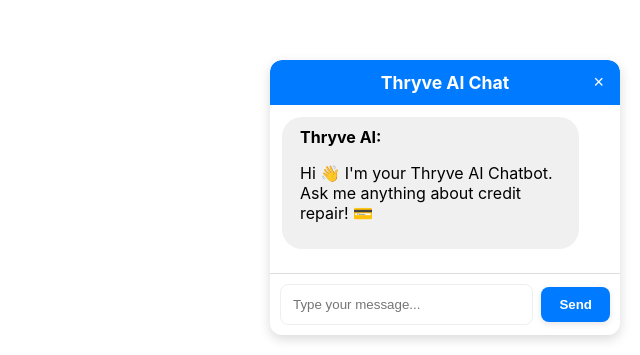
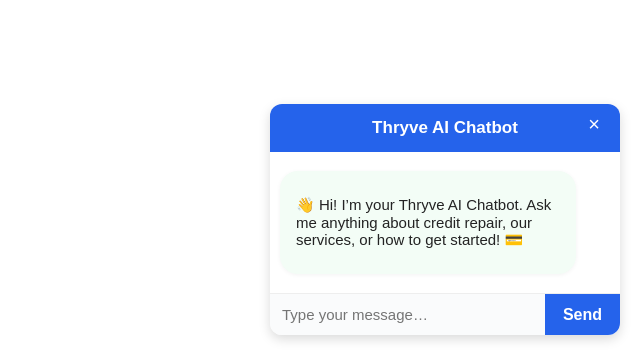
Before and after one commit to KINGjared88/newthryve, a Next.js app: page / in a window 1280 px wide. Shown: the part 445-800 px from the top of the page, without its empty margins (640-1280 px from the left). Built offline with nearby package versions, Linux system fonts and the light colour scheme.

Commit message:
Update index.js

```diff
--- a/pages/index.js
+++ b/pages/index.js
@@ -1,290 +1,213 @@
+// pages/index.js
 import React, { useState, useRef, useEffect } from "react";
 import ReactMarkdown from "react-markdown";
 
-const ChatbotWidget = () => {
-    const [open, setOpen] = useState(true);
+export default function Home() {
     const [messages, setMessages] = useState([
         {
-            role: 'assistant',
-            content: "Hi 👋 I'm your Thryve AI Chatbot. Ask me anything about credit repair! 💳",
-        },
+            role: "assistant",
+            content: "👋 Hi! I’m your Thryve AI Chatbot. Ask me anything about credit repair, our services, or how to get started! 💳"
+        }
     ]);
-    const [input, setInput] = useState('');
+    const [input, setInput] = useState("");
+    const [open, setOpen] = useState(true);
     const [loading, setLoading] = useState(false);
     const bottomRef = useRef(null);
-    const [userMessageCount, setUserMessageCount] = useState(0); // Counter for user messages
-
-    // State for lead capture form
-    const [name, setName] = useState('');
-    const [email, setEmail] = useState('');
-    const [phone, setPhone] = useState('');
-    const [collectingInfo, setCollectingInfo] = useState(false);
-    const [infoCollected, setInfoCollected] = useState(false);
-
-    const toggleChat = () => setOpen(!open);
 
     useEffect(() => {
-        bottomRef.current?.scrollIntoView({ behavior: 'smooth' });
-    }, [messages]);
+        if (bottomRef.current) {
+            bottomRef.current.scrollIntoView({ behavior: "smooth" });
+        }
+    }, [messages, open]);
 
     const sendMessage = async () => {
         if (!input.trim() || loading) return;
-
-        const userMessage = { role: 'user', content: input };
-        const newMessages = [...messages, userMessage];
+        const newMessages = [...messages, { role: "user", content: input }];
         setMessages(newMessages);
-        setInput('');
+        setInput("");
         setLoading(true);
-        setUserMessageCount(userMessageCount + 1); // Increment user message count
-
         try {
-            const response = await fetch('/api/chat', {
-                method: 'POST',
-                headers: {
-                    'Content-Type': 'application/json',
-                },
-                body: JSON.stringify({ messages: newMessages }),
+            const res = await fetch("/api/chat", {
+                method: "POST",
+                headers: { "Content-Type": "application/json" },
+                body: JSON.stringify({ messages: newMessages })
             });
-
-            if (!response.ok) {
-                setMessages(prevMessages => [
-                    ...prevMessages,
-                    {
-                        role: 'error',
-                        content: "Sorry, I encountered an error while processing your request.",
-                    },
-                ]);
-            } else {
-                const data = await response.json();
+            const data = await res.json();
+            setMessages([...newMessages, { role: "assistant", content: data.reply || "Sorry, I didn't catch that. Try again?" }]);
+        } catch (error) {
             setMessages([
                 ...newMessages,
-                    { role: 'assistant', content: data.reply || "Sorry, I didn't catch that. Can you try again?" },
+                { role: "assistant", content: "⚠️ Error contacting server. Please try again." }
             ]);
         }
-        } catch (error) {
-            console.error("Chatbot Error:", error);
-            setMessages(prevMessages => [
-                ...prevMessages,
-                {
-                    role: 'error',
-                    content: "Sorry, I encountered an error while processing your request.",
-                },
-            ]);
-        } finally {
         setLoading(false);
-        }
-
-        // Start collecting info after 2 user messages (adjust as needed)
-        if (userMessageCount >= 2 && !collectingInfo && !infoCollected) {
-            setCollectingInfo(true);
-            setMessages(prevMessages => [
-                ...prevMessages,
-                {
-                    role: 'assistant',
-                    content: "Unlock the secrets to disputing hard inquiries! Get our free guide: 'The Easy & Fast Way to Delete Inquiries' by providing your name and email below.",
-                },
-            ]);
-        }
-    };
-
-    const handleInfoSubmit = async () => {
-        if (!name || !email) {
-            alert('Please provide your name and email.');
-            return;
-        }
-
-        setMessages(prevMessages => [
-            ...prevMessages,
-            {
-                role: 'assistant',
-                content: `Thank you, ${name}! We'll email your copy of 'The Easy and Fast Way to Delete Hard Inquiries' to ${email}. We'll also send you a text message with the download link.`,
-            },
-        ]);
-        setCollectingInfo(false);
-        setInfoCollected(true);
-
-        // Your Zapier Webhook URL
-        const zapierWebhookUrl = 'https://hooks.zapier.com/hooks/catch/22909312/27596qv/';
-
-        try {
-            const response = await fetch(zapierWebhookUrl, {
-                method: 'POST',
-                headers: {
-                    'Content-Type': 'application/json',
-                },
-                body: JSON.stringify({ name, email, phone }), // Include phone
-            });
-
-            if (!response.ok) {
-                console.error('Error sending data to Zapier:', response.status);
-                setMessages(prevMessages => [
-                    ...prevMessages,
-                    {
-                        role: 'assistant',
-                        content: "There was an issue processing your request. Please try again later.",
-                    },
-                ]);
-            } else {
-                console.log('Data sent to Zapier successfully!');
-            }
-        } catch (error) {
-            console.error('Fetch error when sending to Zapier:', error);
-            setMessages(prevMessages => [
-                ...prevMessages,
-                {
-                    role: 'assistant',
-                    content: "There was a connection error. Please try again.",
-                },
-            ]);
-        }
     };
 
     const handleKeyPress = (e) => {
-        if (e.key === 'Enter' && !loading) {
-            sendMessage();
-        }
+        if (e.key === "Enter") sendMessage();
     };
 
     return (
-        <div style={{
-            position: 'fixed',
-            bottom: '20px',
-            right: '20px',
-            zIndex: 1000,
-            fontFamily: '-apple-system, BlinkMacSystemFont, "Segoe UI", Roboto, Oxygen, Ubuntu, Cantarell, "Open Sans", "Helvetica Neue", sans-serif',
-        }}>
+        <div>
+            <div
+                style={{
+                    position: "fixed",
+                    bottom: "20px",
+                    right: "20px",
+                    zIndex: 9999,
+                    fontFamily: "sans-serif"
+                }}
+            >
                 {open ? (
-                <div style={{ width: '350px', backgroundColor: '#fff', borderRadius: '12px', boxShadow: '0 4px 12px rgba(0,0,0,0.15)', overflow: 'hidden', display: 'flex', flexDirection: 'column', height: 'auto' }}>
-                    <div style={{
-                        backgroundColor: '#007bff',
-                        color: '#fff',
-                        padding: '12px',
-                        fontWeight: 'bold',
-                        borderTopLeftRadius: '12px',
-                        borderTopRightRadius: '12px',
-                        display: 'flex',
-                        justifyContent: 'center',
-                        alignItems: 'center',
-                        position: 'relative',
-                    }}>
-                        <strong style={{ fontSize: '1.1em' }}>Thryve AI Chat</strong>
+                    <div
+                        style={{
+                            width: "350px",
+                            maxHeight: "500px",
+                            borderRadius: "12px",
+                            boxShadow: "0 4px 12px rgba(0,0,0,0.15)",
+                            backgroundColor: "#fff",
+                            display: "flex",
+                            flexDirection: "column",
+                            overflow: "hidden"
+                        }}
+                    >
+                        <div
+                            style={{
+                                padding: "14px",
+                                backgroundColor: "#2563eb",
+                                color: "#fff",
+                                fontWeight: "bold",
+                                fontSize: "17px",
+                                display: "flex",
+                                justifyContent: "center",
+                                alignItems: "center",
+                                position: "relative"
+                            }}
+                        >
+                            Thryve AI Chatbot
                             <button
-                            onClick={toggleChat}
+                                onClick={() => setOpen(false)}
                                 style={{
-                                border: 'none',
-                                backgroundColor: 'transparent',
-                                fontSize: '18px',
-                                cursor: 'pointer',
-                                color: '#fff',
-                                position: 'absolute',
-                                right: '10px',
+                                    position: "absolute",
+                                    right: "14px",
+                                    top: "8px",
+                                    background: "none",
+                                    border: "none",
+                                    fontSize: "20px",
+                                    color: "#fff",
+                                    cursor: "pointer"
                                 }}
+                                aria-label="Close chat"
                             >
                                 ×
                             </button>
                         </div>
-                    <div style={{ flexGrow: 1, overflowY: 'auto', padding: '12px' }}>
-                        {messages.map((msg, index) => (
-                            <div key={index} style={{ marginBottom: '12px' }}>
                         <div style={{
-                                    backgroundColor: msg.role === 'user' ? '#e6f7ff' : '#f0f0f0',
-                                    borderRadius: '20px',
-                                    padding: '10px 18px',
-                                    alignSelf: msg.role === 'user' ? 'flex-end' : 'flex-start',
-                                    maxWidth: '80%',
-                                    wordWrap: 'break-word',
-                                    display: 'inline-block',
+                            flex: 1,
+                            padding: "12px 10px",
+                            overflowY: "auto",
+                            display: "flex",
+                            flexDirection: "column"
                         }}>
-                                    <strong>{msg.role === 'user' ? 'You:' : 'Thryve AI:'}</strong>
-                                    <div style={{ height: 'auto' }}>
+                            {messages.map((m, i) => (
+                                <div
+                                    key={i}
+                                    style={{
+                                        backgroundColor: m.role === "user" ? "#e0eaff" : "#f3fdf6",
+                                        color: "#232323",
+                                        padding: "10px 16px",
+                                        borderRadius: "18px",
+                                        margin: "7px 0",
+                                        maxWidth: "80%",
+                                        alignSelf: m.role === "user" ? "flex-end" : "flex-start",
+                                        wordBreak: "break-word",
+                                        boxShadow: "0 1px 4px rgba(0,0,0,0.05)",
+                                        fontSize: "15px",
+                                        fontWeight: 400
+                                    }}
+                                >
                                     <ReactMarkdown
-                                            children={msg.content}
-                                            style={{ whiteSpace: "pre-wrap" }}
+                                        components={{
+                                            a: ({ node, ...props }) => (
+                                                <a
+                                                    {...props}
+                                                    style={{ color: "#2563eb", fontWeight: "bold" }}
+                                                    target="_blank"
+                                                    rel="noopener noreferrer"
                                                 />
-                                    </div>
-                                </div>
+                                            )
+                                        }}
+                                    >
+                                        {m.content}
+                                    </ReactMarkdown>
                                 </div>
                             ))}
+                            {loading && (
+                                <div
+                                    style={{
+                                        color: "#aaa",
+                                        fontStyle: "italic",
+                                        margin: "10px",
+                                        fontSize: "14px"
+                                    }}
+                                >
+                                    Typing…
+                                </div>
+                            )}
                             <div ref={bottomRef} />
                         </div>
-                    {collectingInfo && !infoCollected ? (
-                        <div style={{ padding: '10px', borderTop: '1px solid #ddd' }}>
+                        <div style={{ display: "flex", borderTop: "1px solid #eee", background: "#fafbfc" }}>
                             <input
                                 type="text"
-                                placeholder="Your Name"
-                                value={name}
-                                onChange={(e) => setName(e.target.value)}
-                                style={{ width: '100%', padding: '8px', marginBottom: '8px', borderRadius: '4px', border: '1px solid #ccc' }}
-                            />
-                            <input
-                                type="email"
-                                placeholder="Your Email"
-                                value={email}
-                                onChange={(e) => setEmail(e.target.value)}
-                                style={{ width: '100%', padding: '8px', marginBottom: '8px', borderRadius: '4px', border: '1px solid #ccc' }}
-                            />
-                            <input
-                                type="tel"
-                                placeholder="Your Phone (Optional)"
-                                value={phone}
-                                onChange={(e) => setPhone(e.target.value)}
-                                style={{ width: '100%', padding: '8px', marginBottom: '8px', borderRadius: '4px', border: '1px solid #ccc' }}
-                            />
-                            <button onClick={handleInfoSubmit} style={{ width: '100%', padding: '10px', backgroundColor: '#007bff', color: '#fff', border: 'none', borderRadius: '4px', cursor: 'pointer' }}>
-                                Get Your Free Guide
-                            </button>
-                        </div>
-                    ) : (
-                        <div style={{ display: 'flex', alignItems: 'center', padding: '10px', borderTop: '1px solid #ddd' }}>
-                            <input
-                                type="text"
-                                placeholder="Type your message..."
+                                placeholder="Type your message…"
                                 value={input}
-                                onChange={e => setInput(e.target.value)}
-                                onKeyPress={handleKeyPress}
-                                style={{ flex: 1, padding: '12px', borderRadius: '8px', border: '1px solid #eee' }}
+                                onChange={(e) => setInput(e.target.value)}
+                                onKeyDown={handleKeyPress}
+                                style={{
+                                    flex: 1,
+                                    padding: "12px",
+                                    border: "none",
+                                    fontSize: "15px",
+                                    background: "transparent"
+                                }}
                                 disabled={loading}
                             />
                             <button
                                 onClick={sendMessage}
                                 disabled={loading}
                                 style={{
-                                    padding: '10px 18px',
-                                    backgroundColor: '#007bff',
-                                    color: '#fff',
-                                    border: 'none',
-                                    borderRadius: '8px',
-                                    marginLeft: '8px',
-                                    cursor: loading ? 'not-allowed' : 'pointer',
-                                    fontWeight: 'bold',
-                                    boxShadow: '0 2px 6px rgba(0,0,0,0.10)',
-                                    opacity: loading ? 0.7 : 1,
+                                    padding: "0 18px",
+                                    backgroundColor: "#2563eb",
+                                    color: "#fff",
+                                    border: "none",
+                                    cursor: loading ? "default" : "pointer",
+                                    fontSize: "16px",
+                                    fontWeight: "bold"
                                 }}
                             >
-                                {loading ? "..." : "Send"}
+                                {loading ? "…" : "Send"}
                             </button>
                         </div>
-                    )}
                     </div>
                 ) : (
                     <button
-                    onClick={toggleChat}
+                        onClick={() => setOpen(true)}
                         style={{
-                        backgroundColor: '#007bff',
-                        color: '#fff',
-                        border: 'none',
-                        padding: '12px 18px',
-                        borderRadius: '25px',
-                        cursor: 'pointer',
-                        fontWeight: 'bold',
-                        boxShadow: '0 2px 6px rgba(0,0,0,0.12)',
+                            backgroundColor: "#2563eb",
+                            color: "#fff",
+                            border: "none",
+                            padding: "13px 22px",
+                            borderRadius: "28px",
+                            cursor: "pointer",
+                            fontWeight: "bold",
+                            fontSize: "15px",
+                            boxShadow: "0 2px 6px rgba(0,0,0,0.12)"
                         }}
                     >
                         💬 Thryve Chatbot
                     </button>
                 )}
             </div>
+        </div>
     );
-};
-
-export default ChatbotWidget;
+}
```
Lines whose indentation alone changed are shown as unchanged.
